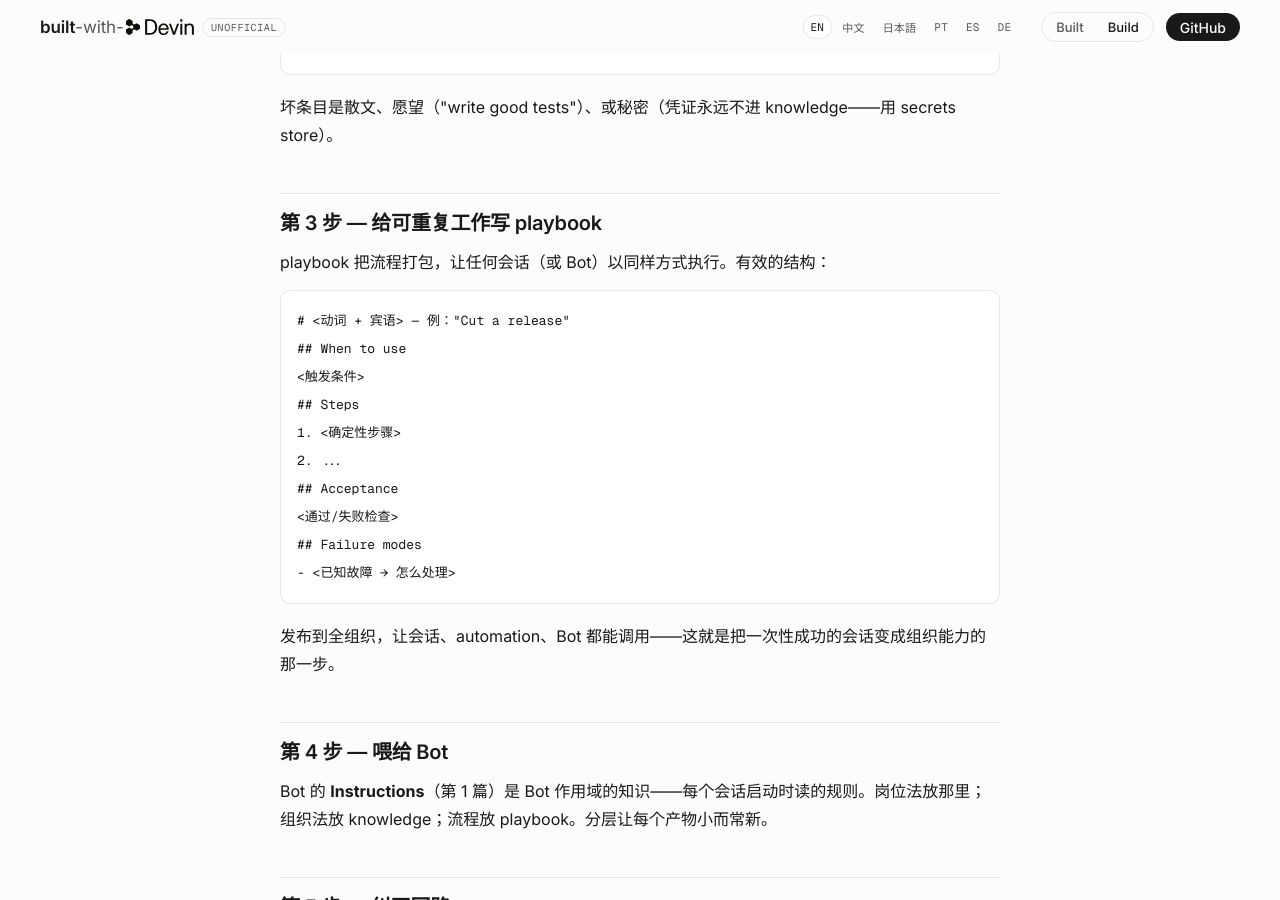
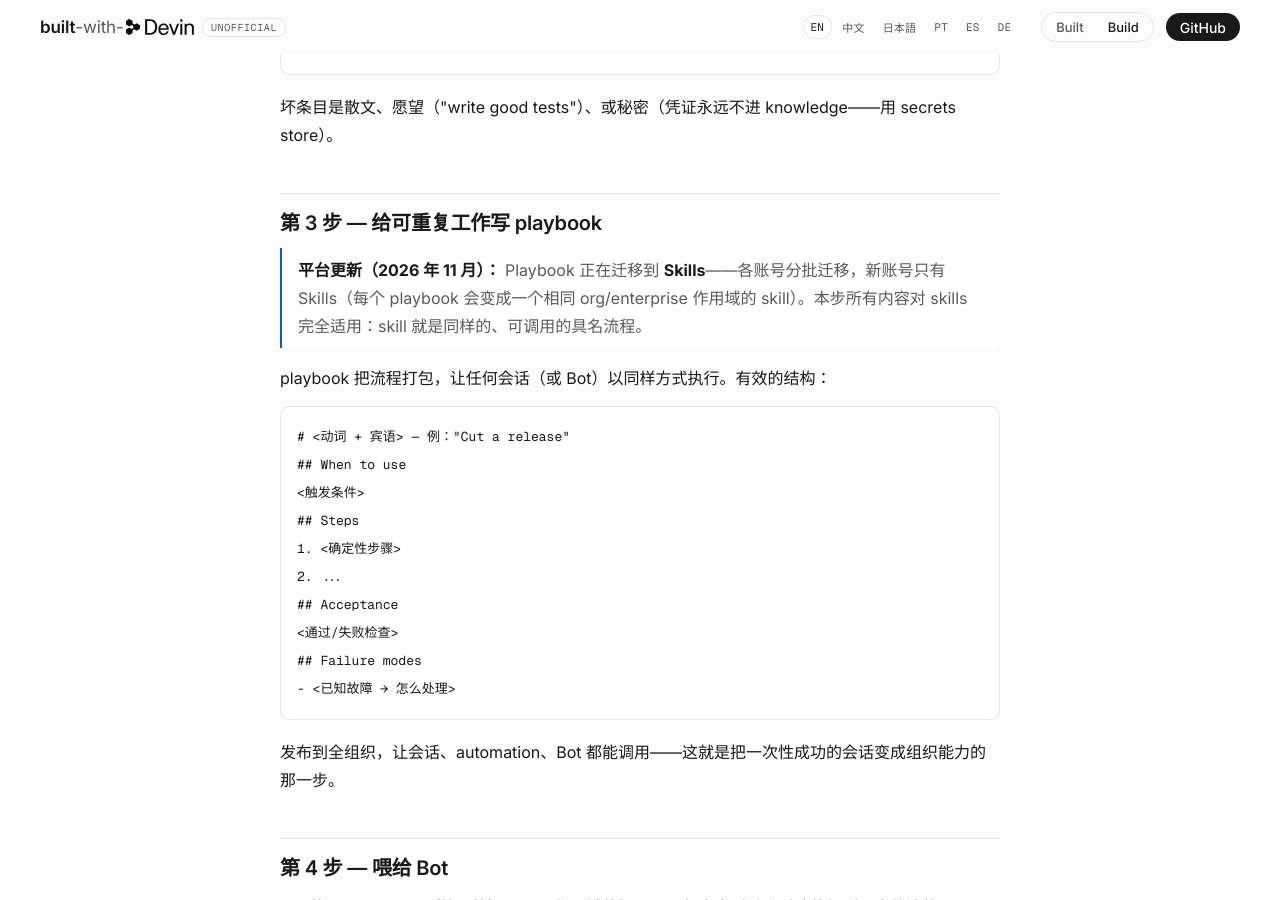
Before and after one commit to Till3005/built-with-devin, a Jekyll site: the page docs/guides/zh/playbooks-and-knowledge.html, which Jekyll copies as it is, in a window 1280 px wide and 900 px high, scrolled down 1215 px. Built offline with Jekyll 4.4.1, drawn with Linux system fonts in a browser that asks for light colours.

Commit message:
Rebuild guide pages with skills-migration note
Co-Authored-By: Devin AI <158243242+devin-ai-integration[bot]@users.noreply.github.com>

```diff
--- a/docs/guides/de/playbooks-and-knowledge.html
+++ b/docs/guides/de/playbooks-and-knowledge.html
@@ -71,6 +71,9 @@
 </code></pre>
 <p>Schlechte Einträge sind Aufsätze, Wünsche ("write good tests") oder Secrets (nie Credentials in Knowledge — nutze den Secrets-Store).</p>
 <h2>Schritt 3 — Playbooks für wiederholbare Arbeit</h2>
+<blockquote>
+<p><strong>Plattform-Hinweis (Nov 2026):</strong> Playbooks wandern zu <strong>Skills</strong> — Accounts werden nacheinander migriert, neue Accounts bekommen nur Skills (jedes Playbook wird ein Skill mit demselben Org-/Enterprise-Scope). Alles in diesem Schritt gilt wortwörtlich für Skills: ein Skill ist dieselbe benannte, aufrufbare Prozedur.</p>
+</blockquote>
 <p>Ein Playbook paketiert eine Prozedur, sodass jede Session (oder Bot) sie gleich ausführt. Struktur, die funktioniert:</p>
 <pre><code class="language-markdown"># &lt;Verb + Objekt&gt; — z. B. &quot;Cut a release&quot;
 ## When to use
--- a/docs/guides/es/playbooks-and-knowledge.html
+++ b/docs/guides/es/playbooks-and-knowledge.html
@@ -71,6 +71,9 @@
 </code></pre>
 <p>Las malas entradas son ensayos, deseos ("write good tests") o secretos (nunca pongas credenciales en knowledge — usa el secrets store).</p>
 <h2>Paso 3 — Playbooks para trabajo repetible</h2>
+<blockquote>
+<p><strong>Nota de plataforma (nov 2026):</strong> Los Playbooks están migrando a <strong>Skills</strong> — las cuentas migran de una en una y las nuevas solo tienen Skills (cada playbook se convierte en un skill con el mismo alcance org/enterprise). Todo lo de este paso se aplica igual a los skills: un skill es el mismo procedimiento nombrado e invocable.</p>
+</blockquote>
 <p>Un playbook empaqueta un procedimiento para que cualquier sesión (o Bot) lo ejecute igual. Estructura que funciona:</p>
 <pre><code class="language-markdown"># &lt;Verbo + objeto&gt; — p. ej. &quot;Cut a release&quot;
 ## When to use
--- a/docs/guides/ja/playbooks-and-knowledge.html
+++ b/docs/guides/ja/playbooks-and-knowledge.html
@@ -71,6 +71,9 @@
 </code></pre>
 <p>悪い項目は小説、願望（「いいテストを書け」）、またはシークレット（クレデンシャルをナレッジに入れるな——シークレットストアを使え）。</p>
 <h2>ステップ 3 — 再現可能な作業のプレイブック化</h2>
+<blockquote>
+<p><strong>プラットフォーム更新（2026年11月）：</strong> Playbook は <strong>Skills</strong> へ移行中 — アカウントは順次移行され、新規アカウントは Skills のみ（各 playbook は同じ org/enterprise スコープの skill になります）。本ステップの内容はすべて skills にそのまま適用できます：skill は同じ、呼び出し可能な名前付き手順です。</p>
+</blockquote>
 <p>プレイブックは手順をパッケージ化し、どのセッション（や Bot）も同じやり方で実行できるようにする。機能する構造：</p>
 <pre><code class="language-markdown"># &lt;動詞 + 目的語&gt; — 例：&quot;Cut a release&quot;
 ## When to use
--- a/docs/guides/playbooks-and-knowledge.html
+++ b/docs/guides/playbooks-and-knowledge.html
@@ -71,6 +71,9 @@
 </code></pre>
 <p>Bad entries are essays, wishes ("write good tests"), or secrets (never put credentials in knowledge — use the secrets store).</p>
 <h2>Step 3 — Playbooks for repeatable work</h2>
+<blockquote>
+<p><strong>Platform note (Nov 2026):</strong> Playbooks are moving to <strong>Skills</strong> — accounts are migrating one at a time and new accounts get Skills only (each playbook becomes a skill with the same org/enterprise scope). Everything in this step applies verbatim to skills: a skill is the same named, invocable procedure.</p>
+</blockquote>
 <p>A playbook packages a procedure so any session (or Bot) runs it the same way. Structure that works:</p>
 <pre><code class="language-markdown"># &lt;Verb + object&gt; — e.g. &quot;Cut a release&quot;
 ## When to use
--- a/docs/guides/pt/playbooks-and-knowledge.html
+++ b/docs/guides/pt/playbooks-and-knowledge.html
@@ -71,6 +71,9 @@
 </code></pre>
 <p>Más entradas são ensaios, votos ("write good tests") ou segredos (nunca coloque credenciais no knowledge — use o secrets store).</p>
 <h2>Passo 3 — Playbooks para trabalho repetível</h2>
+<blockquote>
+<p><strong>Nota de plataforma (nov 2026):</strong> Playbooks estão migrando para <strong>Skills</strong> — as contas migram uma a uma e contas novas só têm Skills (cada playbook vira um skill com o mesmo escopo org/enterprise). Tudo neste passo se aplica igualmente a skills: um skill é o mesmo procedimento nomeado e invocável.</p>
+</blockquote>
 <p>Um playbook empacota um procedimento para que qualquer sessão (ou Bot) o execute da mesma forma. Estrutura que funciona:</p>
 <pre><code class="language-markdown"># &lt;Verbo + objeto&gt; — ex.: &quot;Cut a release&quot;
 ## When to use
--- a/docs/guides/zh/playbooks-and-knowledge.html
+++ b/docs/guides/zh/playbooks-and-knowledge.html
@@ -71,6 +71,9 @@
 </code></pre>
 <p>坏条目是散文、愿望（"write good tests"）、或秘密（凭证永远不进 knowledge——用 secrets store）。</p>
 <h2>第 3 步 — 给可重复工作写 playbook</h2>
+<blockquote>
+<p><strong>平台更新（2026 年 11 月）：</strong> Playbook 正在迁移到 <strong>Skills</strong>——各账号分批迁移，新账号只有 Skills（每个 playbook 会变成一个相同 org/enterprise 作用域的 skill）。本步所有内容对 skills 完全适用：skill 就是同样的、可调用的具名流程。</p>
+</blockquote>
 <p>playbook 把流程打包，让任何会话（或 Bot）以同样方式执行。有效的结构：</p>
 <pre><code class="language-markdown"># &lt;动词 + 宾语&gt; — 例：&quot;Cut a release&quot;
 ## When to use
```
